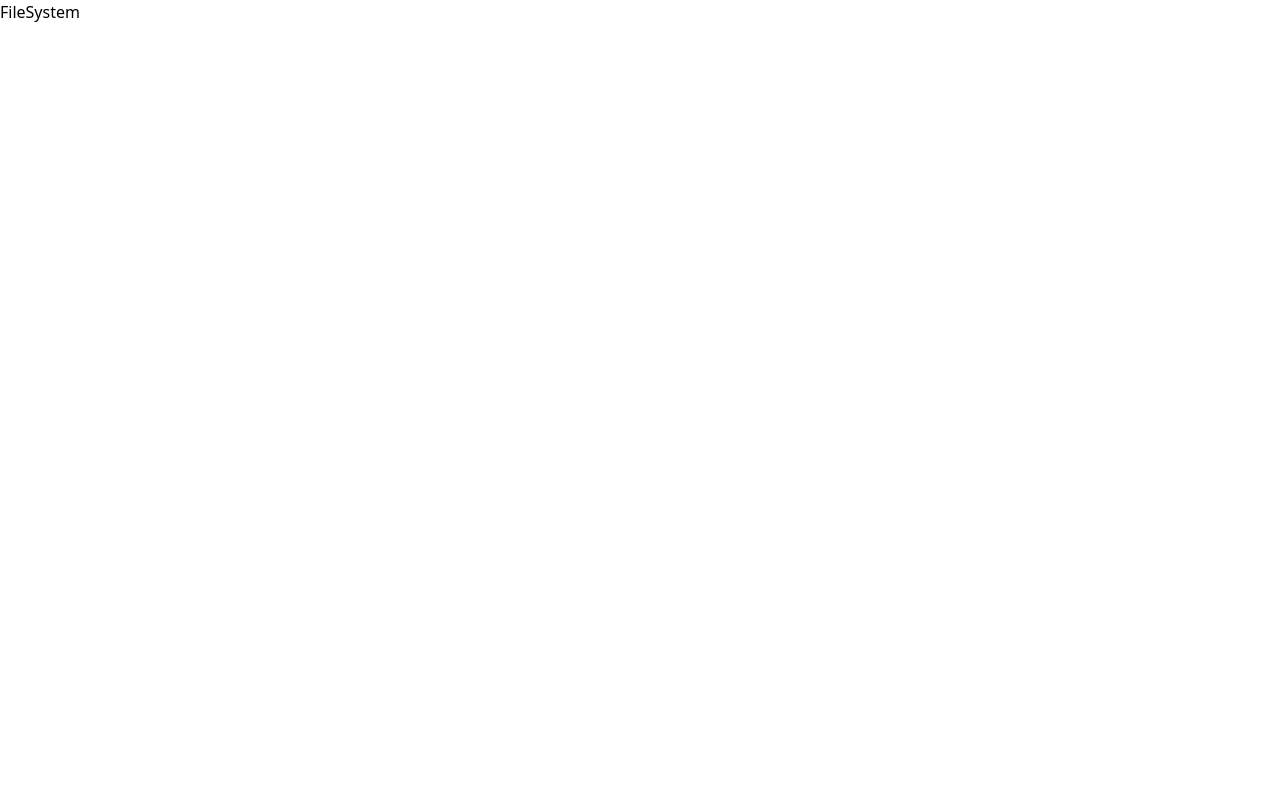
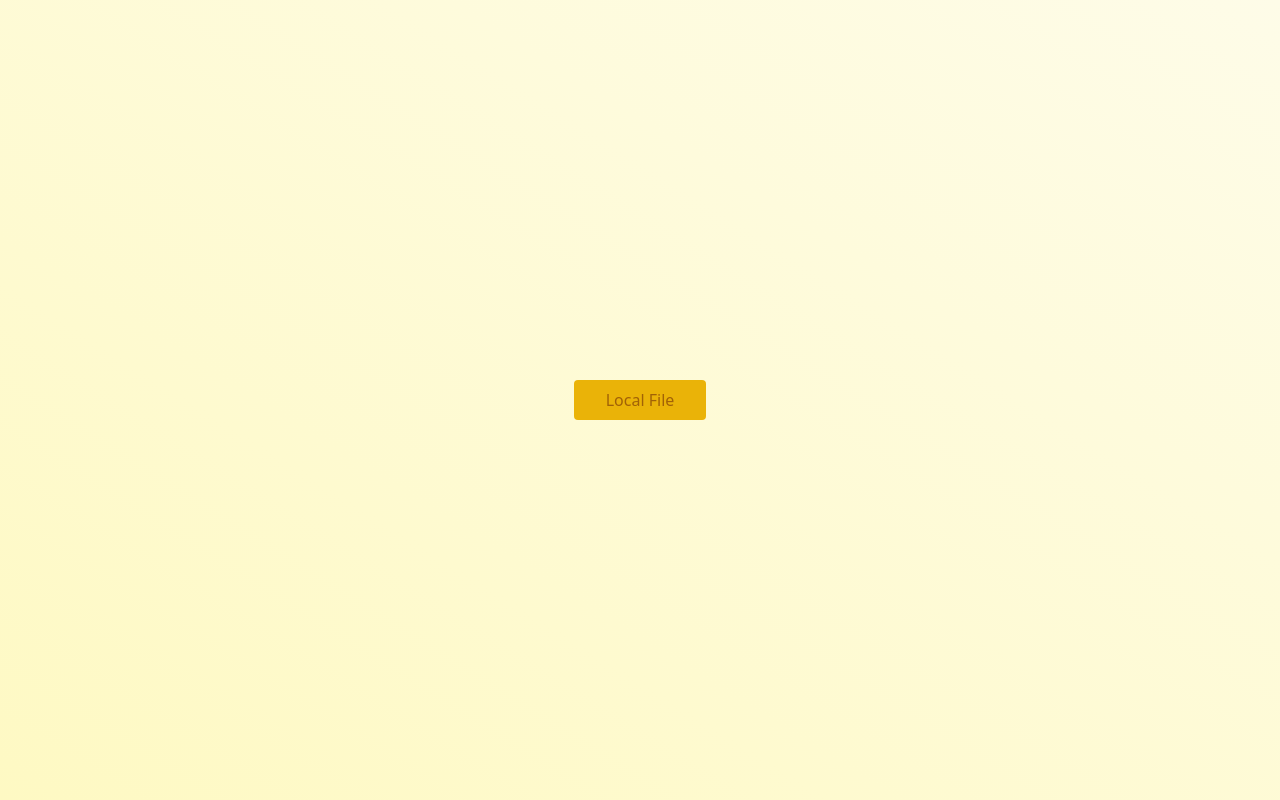
Before and after one commit to mspavanelli/portal, a plain HTML site: page index.html in a window 1280 px wide. Drawn offline with nearby package versions, Linux system fonts and the light colour scheme.

Commit message:
add link

```diff
--- a/index.html
+++ b/index.html
@@ -7,7 +7,21 @@
     <script src="https://cdn.tailwindcss.com"></script>
     <title>Portal</title>
   </head>
-  <body>
-    FileSystem
+  <body
+    class="min-h-screen bg-gradient-to-bl from-yellow-50 to-yellow-100 grid place-content-center"
+  >
+    <a
+      id="goTo"
+      href="/"
+      class="bg-yellow-500 text-yellow-700 py-2 px-8 rounded hover:bg-yellow-400 hover:text-yellow-600 outline-none focus:ring-2 focus:ring-yellow-600 transition"
+      >Local File</a
+    >
   </body>
+
+  <script>
+    document.querySelector("#goTo").addEventListener("click", (event) => {
+      event.preventDefault();
+      window.open("X:\\\\brspoa173mcompartilhamentosjbs$SMT-Bases_GI");
+    });
+  </script>
 </html>
```
